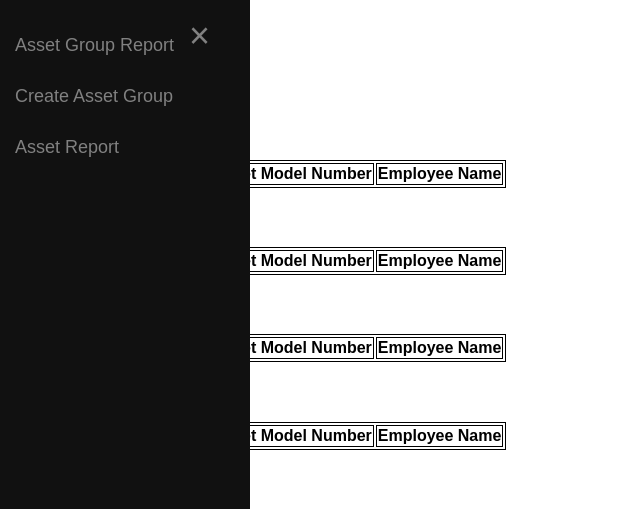
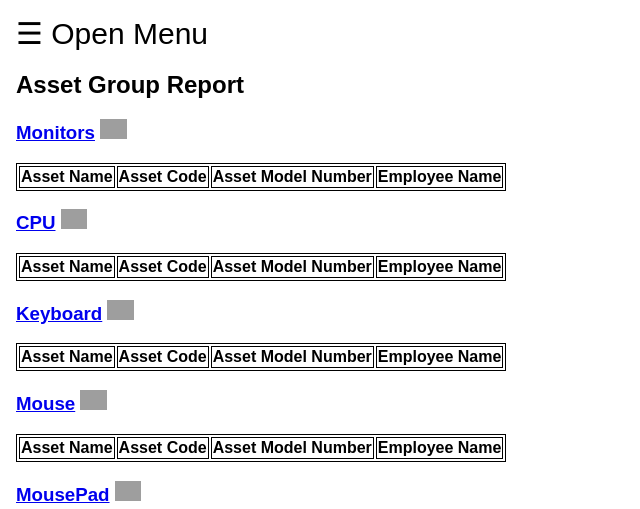
Before and after one commit to abiradar-enine/AssetManagement, a Django app: page /AssetGroup/report/ in a window 1280 px wide. Shown: the top 509 px of the page, without its empty margins (0-640 px from the left). Run offline with Django 4.2, Linux system fonts and the light colour scheme; data comes from the database, SQL or seed files in the repository; data that the repository does not hold is empty; parts of the project's set-up code (start-up, migrations or seed data) failed here and were passed over; grey boxes are pictures that could not be loaded.

Commit message:
Update to base html and confirm delete

```diff
--- a/asset_management/templates/AssetGroup_report.html
+++ b/asset_management/templates/AssetGroup_report.html
@@ -1,9 +1,10 @@
 {% extends 'base.html' %}
+{% load static %}
 
 {% block content %}
   <h2>Asset Group Report</h2>
   {% for asset_group in asset_groups %}
-    <h3><a href="{% url 'AssetGroup-update' asset_group.id %}">{{ asset_group.name }}</a></h3>
+    <h3><a href="{% url 'AssetGroup-update' asset_group.id %}">{{ asset_group.name }}</a> <a href="{% url 'AssetGroup-delete' asset_group.id %}"><img src="{% static '/images/deleteicon.png' %}" style="height:20px;" alt="Delete"></a> </h3>
     <table>
       <thead>
         <tr>
--- a/asset_management/templates/base.html
+++ b/asset_management/templates/base.html
@@ -1,6 +1,7 @@
 <!-- templates/base.html -->
 <!DOCTYPE html>
 <html lang="en">
+
 <head>
     <meta charset="UTF-8">
     <meta name="viewport" content="width=device-width, initial-scale=1.0">
@@ -10,6 +11,11 @@
             font-family: 'Arial', sans-serif;
             margin: 0;
             padding: 0;
+        }
+
+        img {
+            height: auto;
+            max-width: 100%;
         }
 
         #navbar {
@@ -42,25 +48,31 @@
             position: absolute;
             top: 0;
             right: 25px;
-            font-size: 36px;
+            font-size: 24px;
             margin-left: 50px;
+            margin-bottom: 10px;
         }
 
         #main {
             transition: margin-left 0.5s;
             padding: 16px;
         }
-        table, th, td {
+
+        table,
+        th,
+        td {
             border: 1px solid black;
         }
     </style>
 </head>
+
 <body>
 
-<div id="navbar">
-    <a href="javascript:void(0)" class="closebtn" onclick="closeNav()"> &times;</a>
-    <a href="{% url 'AssetGroup-report' %}">Asset Group Report</a>
-    <a href="{% url 'AssetGroup-create' %}">Create Asset Group</a>
+    <div id="navbar" style="width: 0;margin-left: 0;">
+        <div><a href="javascript:void(0)" class="closebtn" onclick="closeNav()"> &times;</a></div>
+        <div><a href="{% url 'AssetGroup-report' %}">Asset Group Report</a></div>
+
+        <div><a href="{% url 'AssetGroup-create' %}">Create Asset Group</a></div>
 
         <a href="{% url 'assets' %}">Asset Report</a>
 
@@ -68,7 +80,7 @@
     </div>
 
     <div id="main">
-    <span style="font-size:30px;cursor:pointer" onclick="openNav()">&#9776; Open Sidebar</span>
+        <span style="font-size:30px;cursor:pointer" onclick="openNav()">&#9776; Open Menu </span>
 
         {% block content %}{% endblock %}
     </div>
@@ -86,4 +98,5 @@
     </script>
 
 </body>
+
 </html>
--- a/asset_management/views/assetgroup_views.py
+++ b/asset_management/views/assetgroup_views.py
@@ -36,9 +36,7 @@ class AssetGroupReportView(View):
     template_name = 'AssetGroup_report.html'
 
     def get(self, request, *args, **kwargs):
-        # Fetch asset groups and their related assets
         asset_groups = AssetGroup.objects.prefetch_related('assets__assetallocation_set').all()
 
-        # Pass the data to the template
         context = {'asset_groups': asset_groups}
         return render(request, self.template_name, context)
--- a/assetmanagement/settings.py
+++ b/assetmanagement/settings.py
@@ -9,7 +9,7 @@ https://docs.djangoproject.com/en/4.2/topics/settings/
 For the full list of settings and their values, see
 https://docs.djangoproject.com/en/4.2/ref/settings/
 """
-
+import os
 from pathlib import Path
 
 # Build paths inside the project like this: BASE_DIR / 'subdir'.
@@ -116,8 +116,7 @@ USE_TZ = True
 # Static files (CSS, JavaScript, Images)
 # https://docs.djangoproject.com/en/4.2/howto/static-files/
 
-STATIC_URL = "static/"
-
+STATIC_URL = "asset_management/static/"
 # Default primary key field type
 # https://docs.djangoproject.com/en/4.2/ref/settings/#default-auto-field
 
```
Also changed, not shown: asset_management/templates/AssetGroup_confirm_delete.html (renamed from asset_management/templates/AsetGroup_confirm_delete.html). Lines whose indentation alone changed are shown as unchanged.
